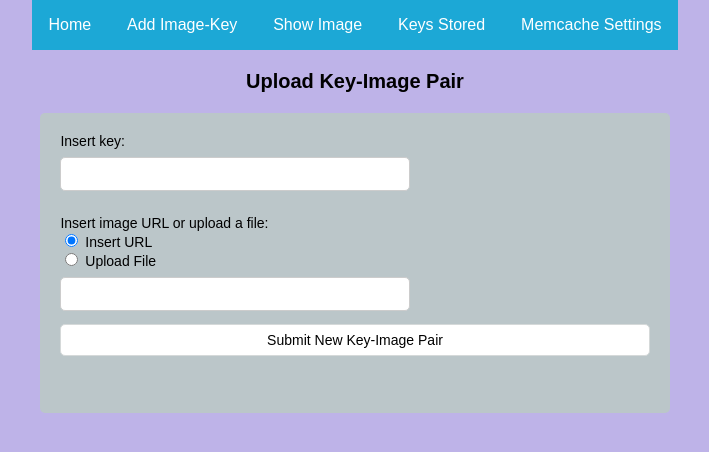
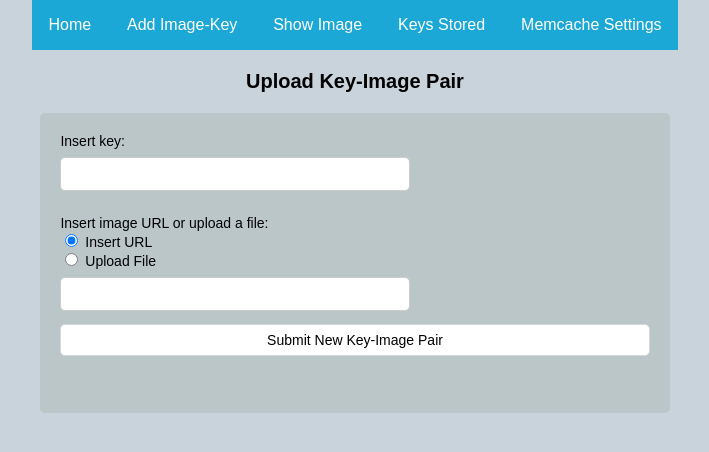
Before and after one commit to RuchitaBhadre/Elastic-web-application-for-image-storage, a Flask app: page /add_key in a window 1280 px wide. Shown: the top 452 px of the page, without its empty margins (285-994 px from the left). Run offline with Flask 2, Linux system fonts and the light colour scheme.

Commit message:
Update core-style.css
topbar css

```diff
--- a/frontend/static/core-style.css
+++ b/frontend/static/core-style.css
@@ -1,7 +1,7 @@
 html{
     display: table;
     margin:auto;
-    background-color: #beb3e8;
+    background-color: #c8d3db;
 }
 
 * {
@@ -33,6 +33,8 @@ h5 {
   line-height: 50px;
   background-color: rgb(28, 168, 214);
   margin: -8px -8px 0px -8px;
+  float: none;
+  display: block;
 }
 
 .top_bar a {
```
